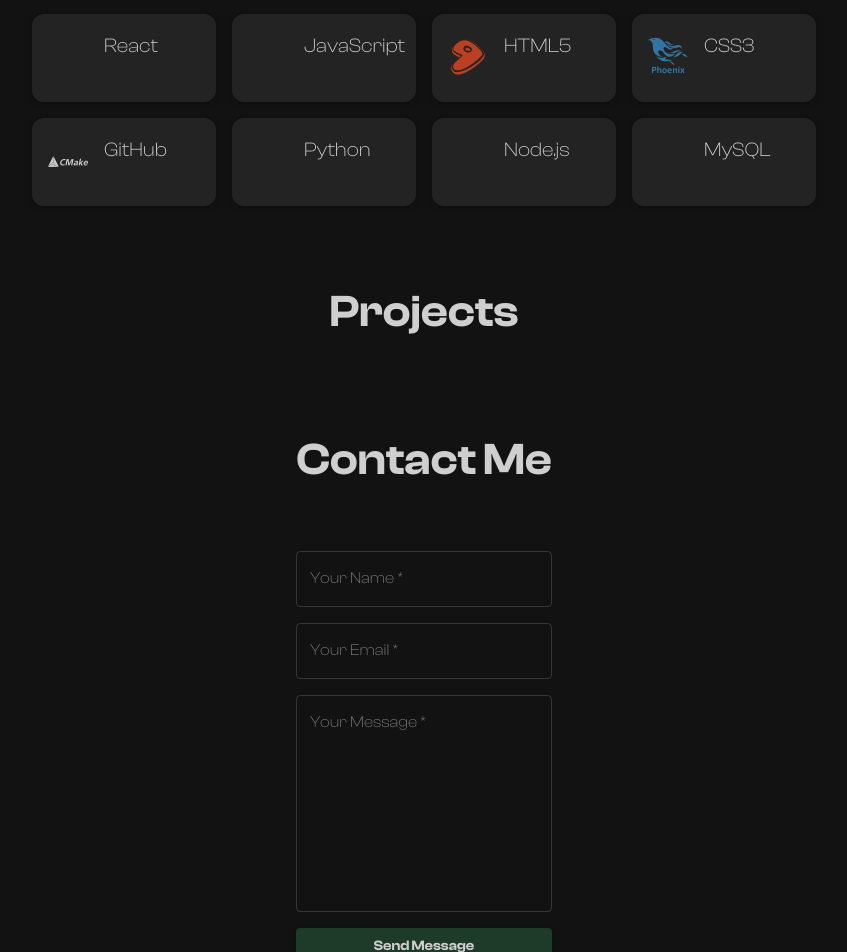
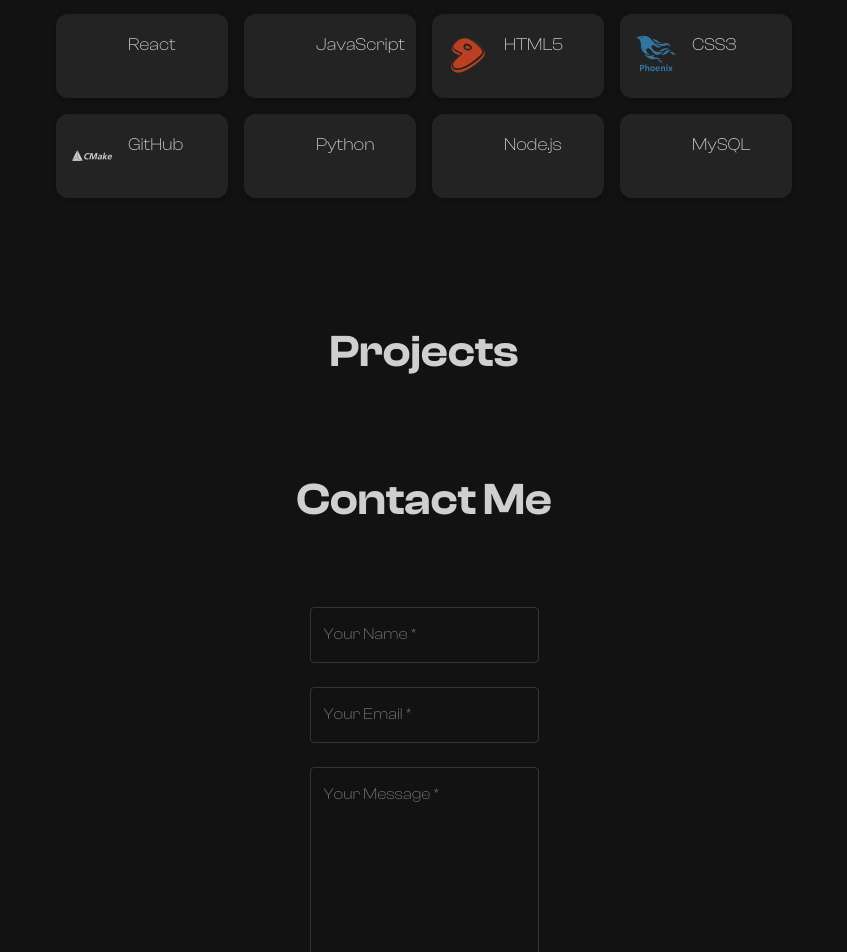
Before and after one commit to bkmorris2456/personal-website, a React (Create React App) app: page /#/home in a window 1280 px wide. Shown: the part 2500-3452 px from the top of the page, without its empty margins (216-1063 px from the left). Built offline with nearby package versions, Linux system fonts and the light colour scheme.

Commit message:
Adjusted SkillCard component, added component for organizing Skill Cards, and started fixing sizing for contact form

```diff
--- a/src/components/ContactForm.js
+++ b/src/components/ContactForm.js
@@ -28,11 +28,44 @@
   };
 
   return (
-    <form ref={form} onSubmit={sendEmail} style={{ display: "flex", flexDirection: "column", gap: "1rem", maxWidth: "400px", width: "100%", margin: "auto" }}>
-      <TextField name="name" label="Your Name" required fullWidth />
-      <TextField name="email" label="Your Email" required fullWidth />
-      <TextField name="message" label="Your Message" multiline rows={8} required fullWidth />
-      <Button variant="contained" type="submit" color="primary">
+    <form
+      ref={form}
+      onSubmit={sendEmail}
+      style={{
+        display: "flex",
+        flexDirection: "column",
+        gap: "1.5rem",
+        width: "100%",
+        margin: "auto",
+        maxWidth: "90vw",
+        padding: "1rem",
+      }}
+    >
+      <TextField
+        name="name"
+        label="Your Name"
+        required
+        fullWidth
+      />
+      <TextField
+        name="email"
+        label="Your Email"
+        required
+        fullWidth
+      />
+      <TextField
+        name="message"
+        label="Your Message"
+        multiline
+        rows={8}
+        required
+        fullWidth
+      />
+      <Button
+        variant="contained"
+        type="submit"
+        color="primary"
+      >
         Send Message
       </Button>
     </form>
--- a/src/components/SkillCard.js
+++ b/src/components/SkillCard.js
@@ -7,11 +7,13 @@
       sx={{
         display: "flex",
         alignItems: "center",
+        justifyContent: "flex-start",
         backgroundColor: "#1e1e1e",
         color: "#fff",
         borderRadius: 3,
         boxShadow: "0px 2px 6px rgba(0,0,0,0.3)",
         p: 2,
+        width: "100%",
         transition: "transform 0.2s ease, box-shadow 0.2s ease",
         "&:hover": {
           transform: "translateY(-4px)",
@@ -23,12 +25,16 @@
         component="i"
         className={iconClass}
         sx={{
-          fontSize: 40,
+          fontSize: { xs: 30, sm: 35, md: 40 },
           mr: 2,
         }}
       />
       <CardContent sx={{ p: 0 }}>
-        <Typography variant="h6" fontWeight={100}>
+        <Typography
+          variant="h6"
+          fontWeight={100}
+          sx={{ fontSize: { xs: "1rem", sm: "1.1rem" } }}
+        >
           {name}
         </Typography>
       </CardContent>
--- /dev/null
+++ b/src/components/SkillsSection.js
@@ -0,0 +1,41 @@
+import React from "react";
+import { Grid, Container } from "@mui/material";
+import SkillCard from "./SkillCard";
+
+const SkillsSection = ({ skills }) => {
+  return (
+    <Container
+      maxWidth="lg"
+      sx={{
+        py: 6,
+        display: "flex",
+        justifyContent: "center",
+      }}
+    >
+      <Grid
+        container
+        spacing={2}
+        justifyContent="center"
+        alignItems="stretch"
+        sx={{
+          width: "100%",
+        }}
+      >
+        {skills.map((skill) => (
+          <Grid
+            item
+            xs={10}
+            sm={6}
+            md={4}
+            lg={3}
+            key={skill.name}
+          >
+            <SkillCard {...skill} />
+          </Grid>
+        ))}
+      </Grid>
+    </Container>
+  );
+};
+
+export default SkillsSection;
--- a/src/pages/Home.js
+++ b/src/pages/Home.js
@@ -4,7 +4,7 @@
 import {motion} from 'framer-motion';
 import ExperienceNodes from "../components/ExperienceNodes";
 import ContactForm from "../components/ContactForm";
-import SkillCard from "../components/SkillCard";
+import SkillsSection from "../components/SkillsSection";
 
 function Home() {
 
@@ -112,28 +112,12 @@
             >
                 <Typography
                     variant="h3"
-                    sx={{ textAlign: "center", fontSize: { xs: "35px", sm: "45px" }, marginBottom: "8vh", marginTop: "2vh" }}
+                    sx={{ textAlign: "center", fontSize: { xs: "35px", sm: "45px" }, marginBottom: "2vh", marginTop: "2vh" }}
                 >
                     Skills
                 </Typography>
 
-                <Grid
-                container
-                spacing={2}
-                justifyContent="center"
-                alignItems="center"
-                sx={{
-                    display: "flex",
-                    flexWrap: "wrap",
-                    maxWidth: "800px",
-                }}
-                >
-                {skills.map((skill) => (
-                    <Grid item xs={12} sm={6} md={4} lg={3} key={skill.name}>
-                    <SkillCard name={skill.name} iconClass={skill.iconClass} />
-                    </Grid>
-                ))}
-                </Grid>
+                <SkillsSection skills={skills} />
             </Box>
 
             {/* Projects Section */}
@@ -152,6 +136,9 @@
                 >
                     Projects
                 </Typography>
+
+
+
             </Box>
 
             {/* Contact Section */}
```
